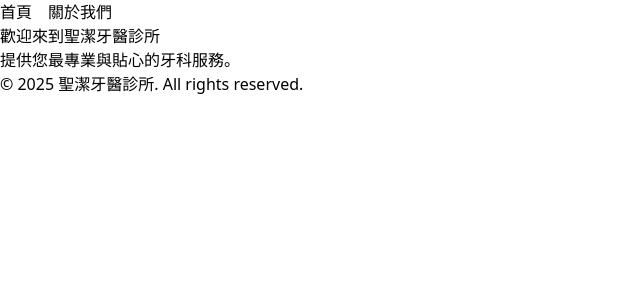
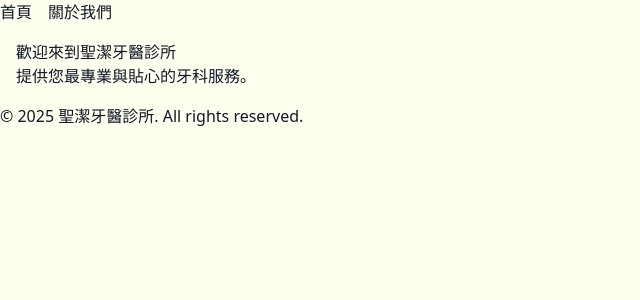
Before and after one commit to Charmying/saints_jesus_dental_frontend, a React (Vite) app: page / in a window 1280 px wide. Shown: the top 300 px of the page, without its empty margins (0-640 px from the left). Built offline with nearby package versions, Linux system fonts and the light colour scheme.

Commit message:
設定 body 標籤裡文字顏色和背景顏色 & main 標籤 padding 間距

```diff
--- a/src/App.tsx
+++ b/src/App.tsx
@@ -6,7 +6,7 @@ function App() {
   return (
     <section>
       <Header />
-      <main>
+      <main className="p-4">
         <AppRoutes />
       </main>
       <Footer />
--- a/src/index.css
+++ b/src/index.css
@@ -46,3 +46,8 @@ table {
 @tailwind base;
 @tailwind components;
 @tailwind utilities;
+
+body {
+  color: #111827;
+  background-color: #FFFFF0;
+}
```
